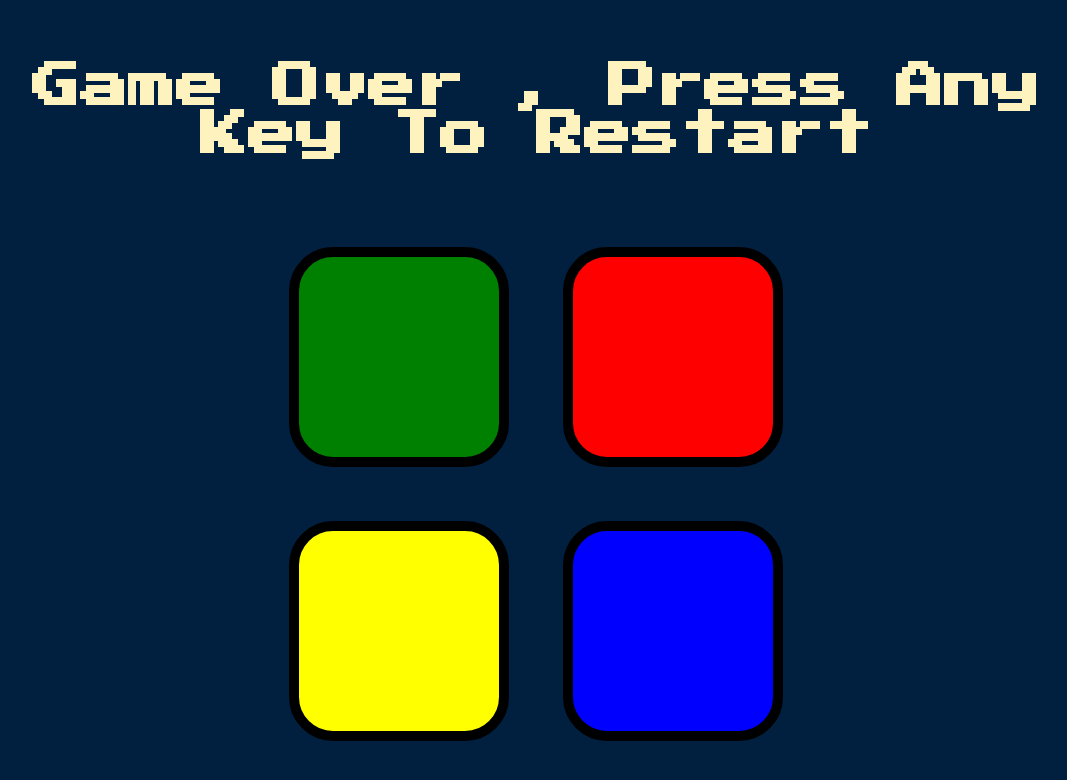
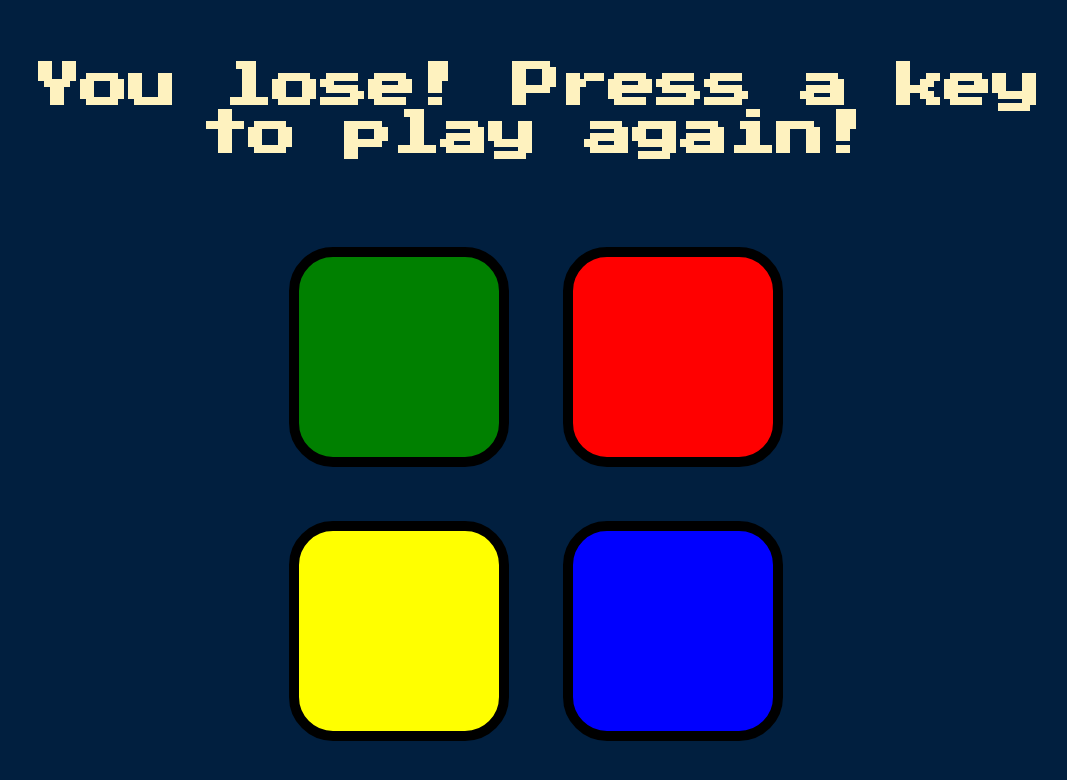
Before and after one commit to tarawat/Simon-game, a plain HTML site: page index.html in a window 1280 px wide. Both pictures are taken after a click on the element 503 px from the left and 309 px from the top of the page. Shown: the whole page, without its empty margins (104-1171 px from the left). Drawn offline with nearby package versions, Linux system fonts and the light colour scheme.

Commit message:
Add files via upload

```diff
--- a/game.js
+++ b/game.js
@@ -1,69 +1,77 @@
-var buttonColors = ["red", "blue", "green", "yellow"];
-var gamePattern = [];
+var randomNumber;
 var userClickedPattern = [];
+var gamePattern=[];
+var buttonColour = ["red","blue","green","yellow"];
+var randomChosenColour;
 var level = 0;
-var start = false;
 
-$(document).keypress(function() {
-  if (!start) {
-    $("#level-title").text("Level" + level);
+function playSound(name){
+  var audio = new Audio("sounds/" + name + ".mp3");
+  audio.play();
+}
+function nextSequence(){
+  //level++;
+  if(level!=0){
+  $("h1").text("Level " + level);
+  randomNumber = Math.floor(Math.random()*4);
+  randomChosenColour = buttonColour[randomNumber];
+  gamePattern.push(randomChosenColour);
+  console.log(gamePattern);
+  setTimeout(function () {
+    $("#" + randomChosenColour).fadeIn(100).fadeOut(100).fadeIn(100);
+    playSound(randomChosenColour);
+  }, 500);
+  level++;
+}}
+
+
+
+function compare(){
+  var flag=0;
+  for(var j = 0; j < userClickedPattern.length; j++){
+  if(userClickedPattern[j]!=gamePattern[j]){
+    playSound("wrong");
+    $("h1").text("You lose! Press a key to play again!");
+    level=0;
+    userClickedPattern=[];
+    gamePattern=[];
+    flag++;
+    break;
+  }
+}//if(flag===0){
+  //nextSequence();
+//}
+if(userClickedPattern.length===gamePattern.length){
+  userClickedPattern=[];
+  nextSequence();
+}
+}
+
+
+$('body').keypress(function start(){
+  if(level===0)
+  {  level++;
     nextSequence();
-    start = true;
+
   }
 });
 
-$(".btn").click(function() {
-  var userChosenColor = $(this).attr("id");
-  userClickedPattern.push(userChosenColor);
-  playSound(userChosenColor);
-  animatePress(userChosenColor);
-  checkAnswer(userClickedPattern.length - 1);
+$('.level-title').click(function (){
+  if(level===0)
+  {  level++;
+    nextSequence();
+
+  }
 });
 
-function checkAnswer(currentLevel) {
-  if (gamePattern[currentLevel] === userClickedPattern[currentLevel]) {
-    if (userClickedPattern.length === gamePattern.length) {
-      setTimeout(function() {
-        nextSequence();
-      }, 1000);
-    }
-  } else {
-    playSound("wrong");
-    $("body").addClass("game-over");
-    $("#level-title").text("Game Over , Press Any Key To Restart");
-    setTimeout(function() {
-      $("body").removeClass("game-over");
-    }, 200);
-    startOver();
-  }
-}
-
-function nextSequence() {
-  userClickedPattern = [];
-  level++;
-  $("#level-title").text("Level " + level);
-  var randomNumber = Math.floor(Math.random() * 4);
-  var randomChosenColor = buttonColors[randomNumber];
-  gamePattern.push(randomChosenColor);
-  $("#" + randomChosenColor).fadeIn(100).fadeOut(100).fadeIn(100);
-  playSound(randomChosenColor);
-}
-
-function playSound(color) {
-  var audio = new Audio("sounds/" + color + ".mp3");
-  audio.play();
-}
-
-function animatePress(currentColor) {
-  $("#" + currentColor).addClass("pressed");
-  setTimeout(function() {
-    $("#" + currentColor).removeClass("pressed");
+$('.btn').click(function (){
+  userClickedPattern.push(this.id);
+  //console.log(userClickedPattern);
+  playSound(this.id);
+  var x = this.id;
+  $("#" + x).addClass("pressed");
+  setTimeout(function () {
+    $("#" + x).removeClass("pressed");
   }, 100);
-}
-
-
-function startOver() {
-  gamePattern = [];
-  level = 0;
-  start = false;
-}
+  compare();
+});
--- a/index.html
+++ b/index.html
@@ -9,9 +9,13 @@
 </head>
 
 <body>
-  <h1 id="level-title">Press Any Key To Start</h1>
+  <div class="level-title">
+
+  <h1 id="level-title">Press A Key to Start</h1>
+
+</div>
   <div class="container">
-    <div class="row">
+    <div lass="row">
 
       <div type="button" id="green" class="btn green">
 
@@ -34,8 +38,11 @@
     </div>
 
   </div>
+
   <script src="https://ajax.googleapis.com/ajax/libs/jquery/3.5.1/jquery.min.js"></script>
+
   <script src="game.js" charset="utf-8"></script>
+
 </body>
 
 </html>
```
